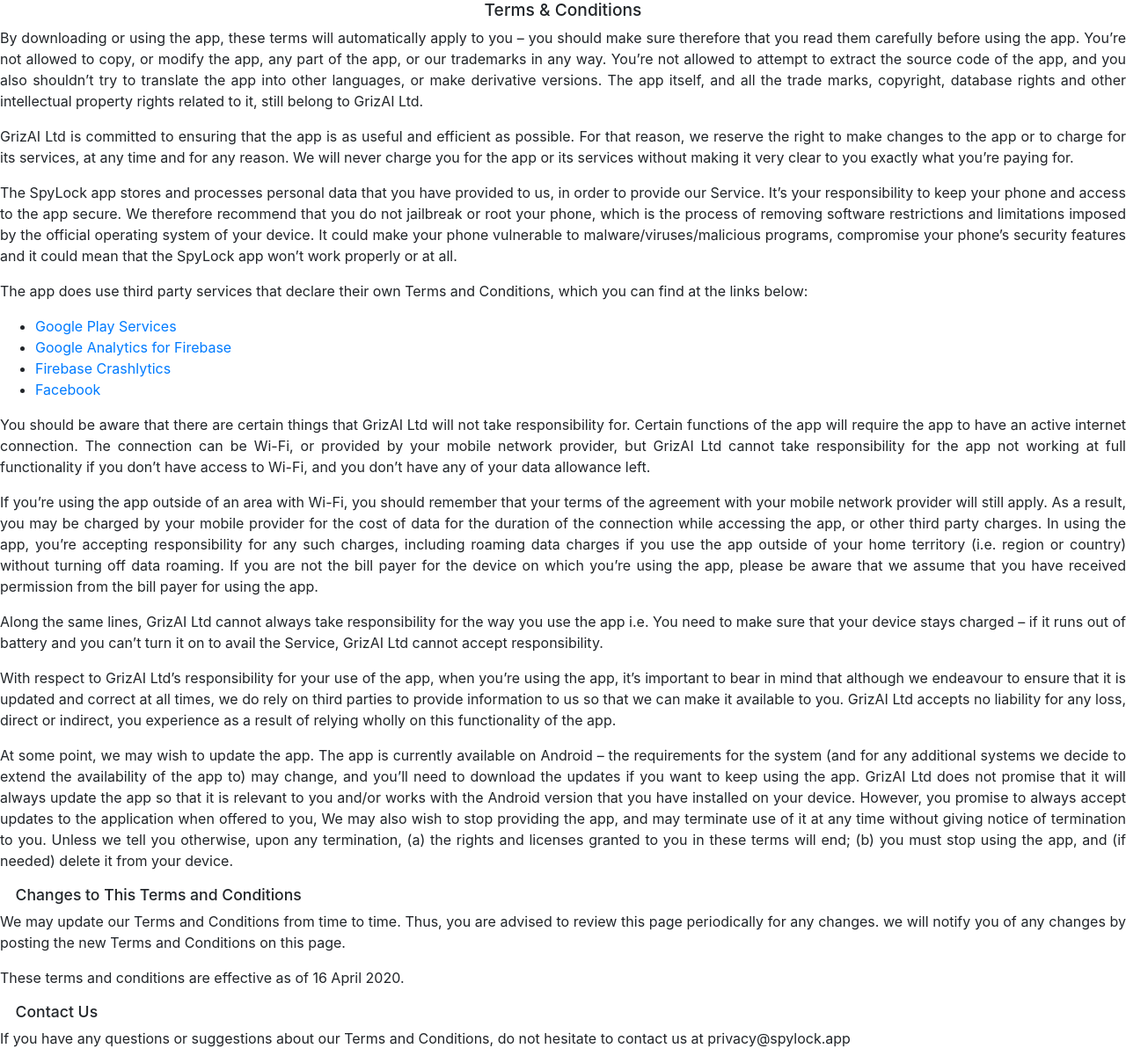
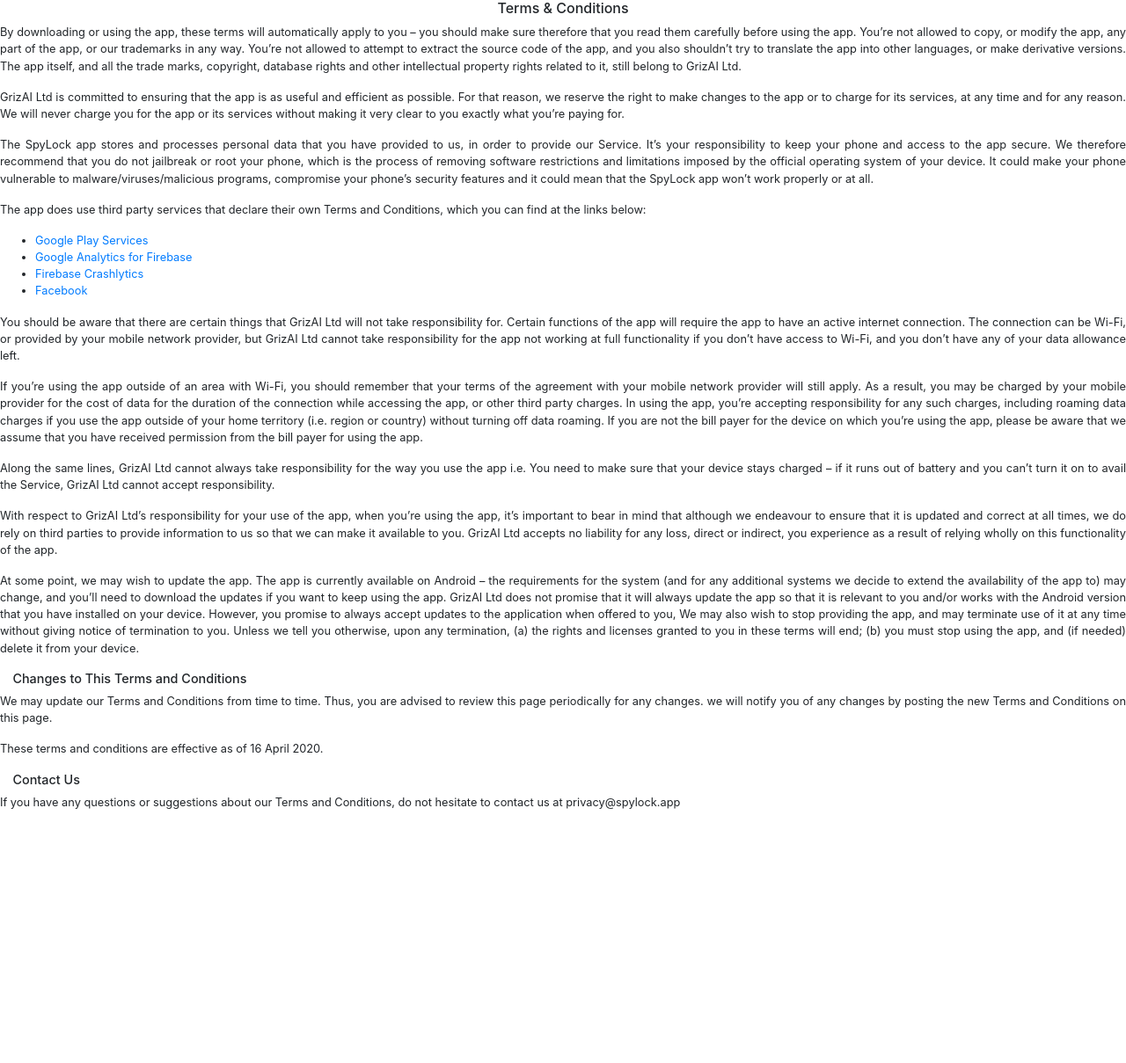
Before and after one commit to grizai/info.spylock.app, a Jekyll site: the page built from terms_and_conditions.md, in a window 1280 px wide. Shown: the whole page at 88% size. Built offline with Jekyll 4.4.1, drawn with Linux system fonts in a browser that asks for light colours; nearby versions of some CDN libraries; our own code applies the rules of GitHub Pages for plain Markdown files; after the commit the page ends 938 px from its top, so only the background shows below that.

Commit message:
css change

```diff
--- a/public/css/legal.css
+++ b/public/css/legal.css
@@ -2,18 +2,15 @@ body {
     background-color: white;
     text-align: justify;
     text-justify: inter-word;
+    font-size: 0.8rem;
 }
 
 h1 {
     text-align: center;
-    font-size: 1.2rem;
+    font-size: 1rem;
 }
 
 h2 {
     text-indent: 1em;
-    font-size: 1.1rem;
+    font-size: 0.9rem;
 }
-
-p {
-    font-size: 1rem;
-}
```
